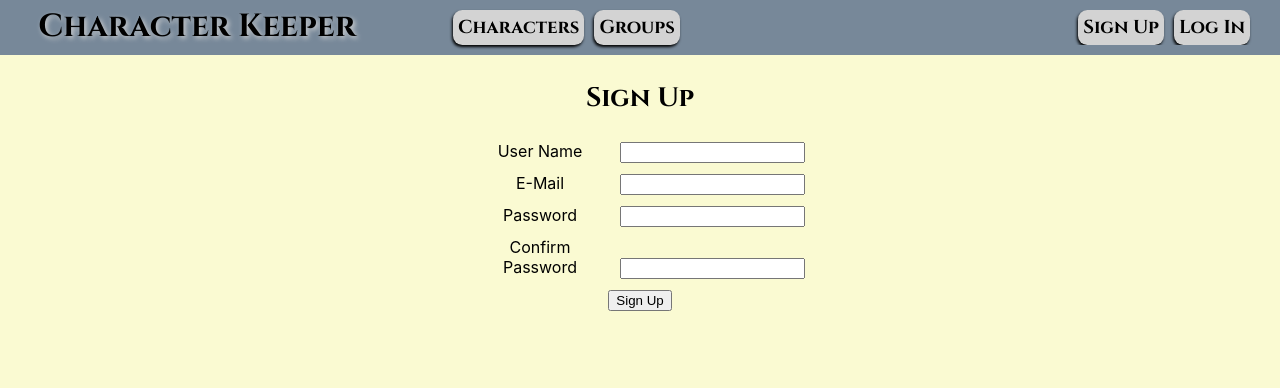
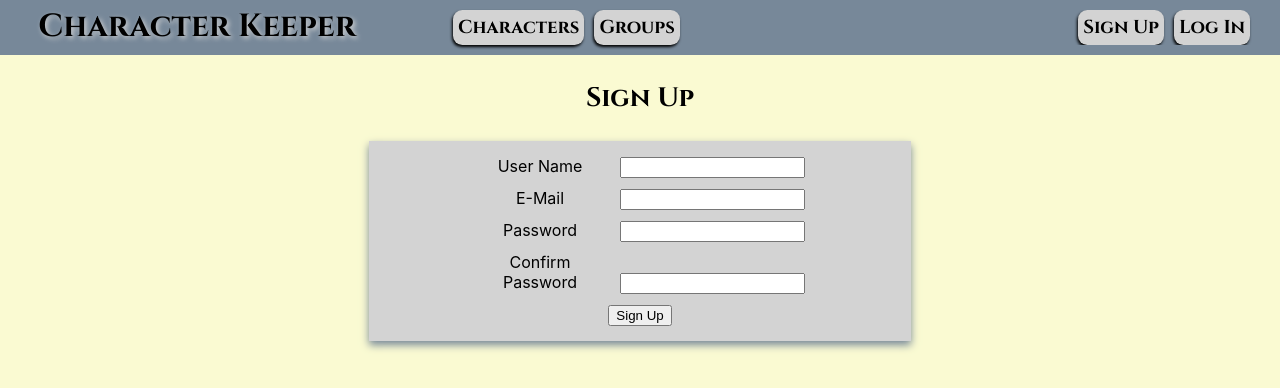
Before and after one commit to CramerG/Character-Keeper, a React (Create React App) app in the folder client/: page /signup in a window 1280 px wide. Shown: the top 388 px of the page. Built offline with nearby package versions, Linux system fonts and the light colour scheme.

Commit message:
update styles of sign up and log in pages

```diff
--- a/client/src/styles/SignUp.styles.css
+++ b/client/src/styles/SignUp.styles.css
@@ -1,6 +1,6 @@
 .field{
     margin: auto;
-    width: 40%;
+    width: 80%;
     margin-bottom: 10px;
 }
 
@@ -23,3 +23,10 @@
 Body{
     background-color: lightgoldenrodyellow;
 }
+.signupForm{
+    width: 40%;
+    padding: 15px;
+    margin: auto;
+    background-color: lightgrey;
+    box-shadow: 0 4px 8px 0 lightslategray;
+}
--- a/client/src/views/SignIn.js
+++ b/client/src/views/SignIn.js
@@ -38,7 +38,7 @@ const SignIn = props => {
     return(
         <div>
             <div className="sectionHeader">Sign In</div>
-            <form onSubmit={onSubmitHandler}>
+            <form onSubmit={onSubmitHandler} className="signupForm">
                 <div className="field">
                     <label className="label">Username</label>
                     <input type="text" onChange={(e) => {setUsername(e.target.value)}}/>
--- a/client/src/views/SignUp.js
+++ b/client/src/views/SignUp.js
@@ -93,7 +93,7 @@ const SignUp = props => {
     return(
         <div className="body">
             <div className="sectionHeader">Sign Up</div>
-            <form onSubmit={onSubmitHandler}>
+            <form onSubmit={onSubmitHandler} className="signupForm">
                 <div className="field">
                     <label className="label">User Name</label>
                     <input type="text" onChange={(e) => setUsername(e.target.value)}/>
```
